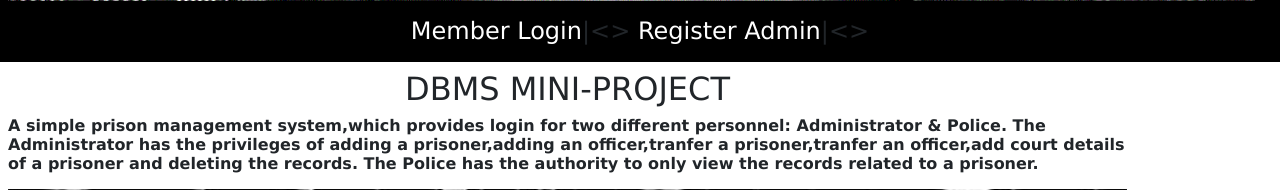
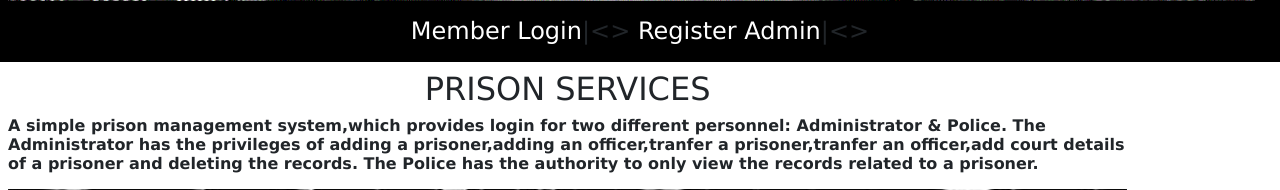
Before and after one commit to SnowWolf23/Prison-Management-System, a PHP site: page / in a window 1280 px wide. Shown: the part 274-464 px from the top of the page. Run offline with PHP 8.4, Linux system fonts and the light colour scheme; some libraries are stand-ins or nearby versions.

Commit message:
Update index.php

```diff
--- a/index.php
+++ b/index.php
@@ -22,7 +22,7 @@
             </td>
 </tr>
 
-<td width="91%" height="387" valign="top" bgcolor="#FFFFFF"><h2> <center>DBMS MINI-PROJECT<center/></h2>
+<td width="91%" height="387" valign="top" bgcolor="#FFFFFF"><h2> <center>PRISON SERVICES<center/></h2>
   <p><B>A simple prison management system,which provides login for two different personnel: Administrator & Police.
   The Administrator has the privileges of adding a prisoner,adding an officer,tranfer a prisoner,tranfer an officer,add court details of a prisoner and deleting the records.
   The Police has the authority to only view the records related to a prisoner.</B></p>
```
